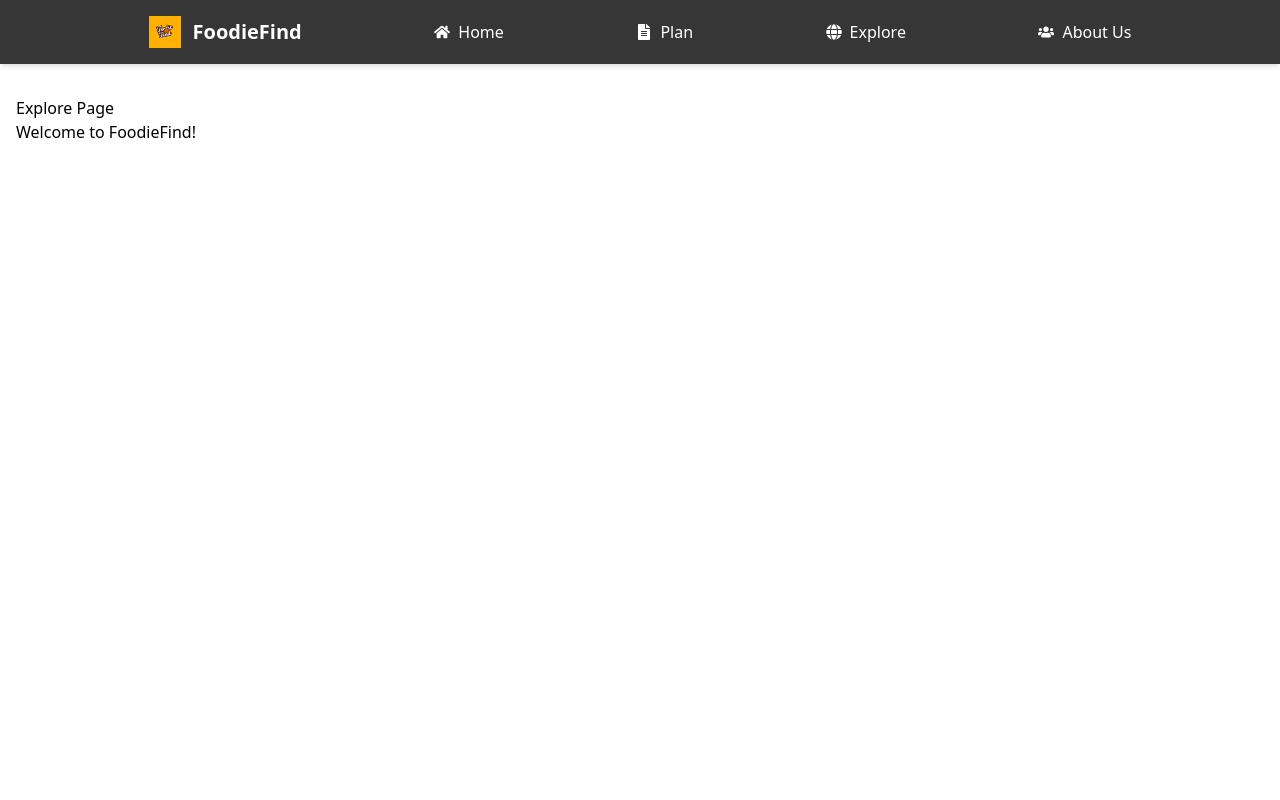
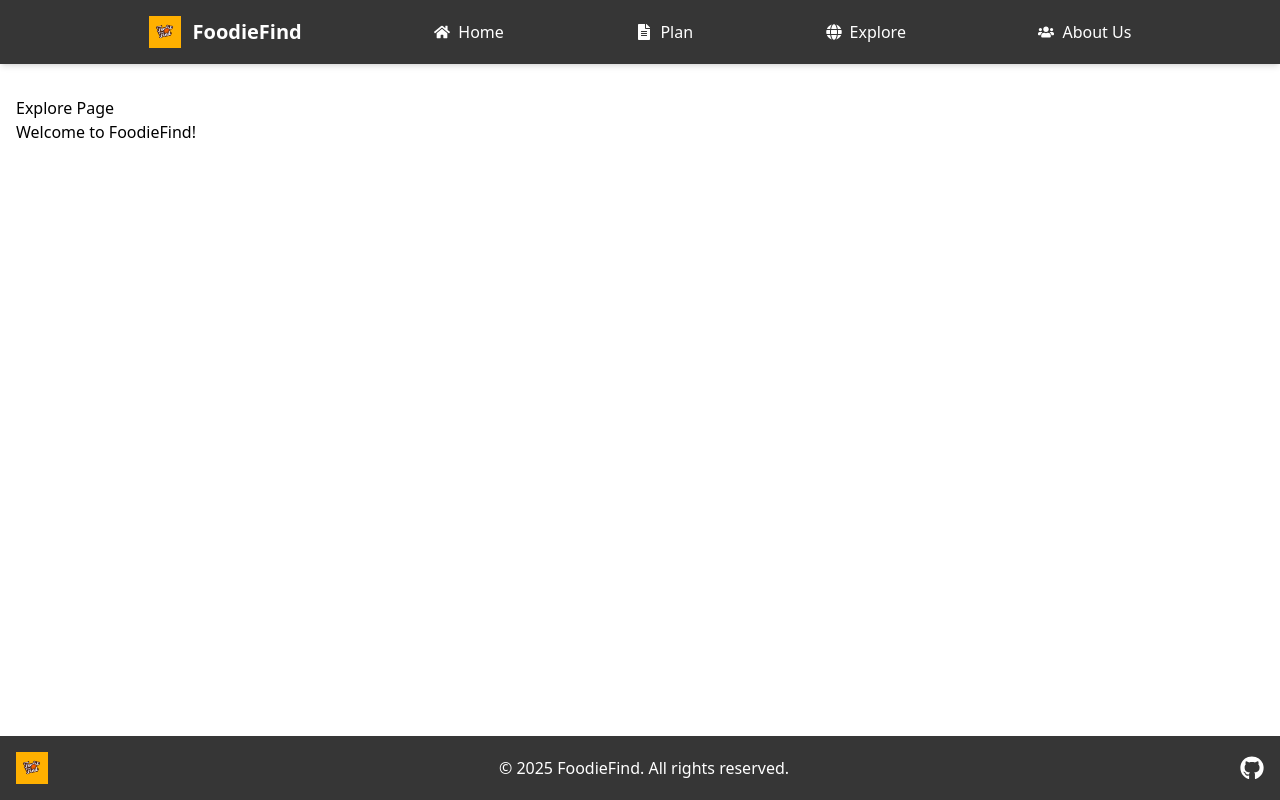
Before and after one commit to CMPT-276-SPRING-2025/final-project-12-woods, a React (Vite) app in the folder foodiefind/: page /explore in a window 1280 px wide. Built offline with nearby package versions, Linux system fonts and the light colour scheme.

Commit message:
added footer and optimized home page for the footer

```diff
--- a/foodiefind/src/App.jsx
+++ b/foodiefind/src/App.jsx
@@ -1,5 +1,5 @@
 import { BrowserRouter as Router, Routes, Route, Link } from 'react-router-dom';
-import { FaHome, FaGlobe, FaFileAlt, FaUsers } from 'react-icons/fa'; // Import icons
+import { FaHome, FaGlobe, FaFileAlt, FaUsers, FaGithub } from 'react-icons/fa';
 
 // Import your page components
 import Home from './pages/Home';
@@ -42,8 +42,8 @@ function App() {
           </div>
         </nav>
 
-        {/* Page content - add margin-top to account for fixed navbar */}
-        <div className="container mx-auto p-4 mt-20 flex-grow">
+        {/* Page content - add margin-top to account for fixed navbar and margin-bottom for footer spacing */}
+        <div className="container mx-auto p-4 mt-20 mb-8 flex-grow">
           <Routes>
             <Route path="/" element={<Home />} />
             <Route path="/plan" element={<Plan />} />
@@ -51,6 +51,31 @@ function App() {
             <Route path="/about" element={<About />} />
           </Routes>
         </div>
+
+        {/* Footer - Matching navigation bar style */}
+        <footer className="py-4 shadow-md w-full mt-auto" style={{ backgroundColor: '#363636' }}>
+          <div className="container mx-auto flex items-center justify-between px-4">
+            {/* Logo/Favicon */}
+            <div className="flex items-center">
+              <img src="src/assets/Foodie.png" alt="FoodieFind Logo" className="h-8 w-8" />
+            </div>
+
+            {/* Copyright text */}
+            <div className="text-white">
+              © 2025 FoodieFind. All rights reserved.
+            </div>
+
+            {/* GitHub button */}
+            <a
+              href="https://github.com/CMPT-276-SPRING-2025/final-project-12-woods"
+              target="_blank"
+              rel="noopener noreferrer"
+              className="!text-white hover:!text-orange-500 flex items-center"
+            >
+              <FaGithub className="text-2xl" />
+            </a>
+          </div>
+        </footer>
       </div>
     </Router>
   );
--- a/foodiefind/src/pages/Home.jsx
+++ b/foodiefind/src/pages/Home.jsx
@@ -1,5 +1,4 @@
-import React, { useState } from 'react';
-import { useEffect } from 'react';
+import React, { useState, useEffect } from 'react';
 import photo1 from '/src/assets/Home-images/Home-food-1.jpg';
 import photo2 from '/src/assets/Home-images/Home-food-2.jpg';
 import photo3 from '/src/assets/Home-images/Home-food-3.jpg';
@@ -111,7 +110,9 @@ function Home() {
   }, []);
 
   return (
-    <div className='max-w-[1400px] h-[780px] w-full m-auto py-16 px-4 relative group'>
+    <div className="flex flex-col space-y-8 pb-16">
+      {/* Slideshow Section */}
+      <div className='max-w-[1400px] h-[500px] w-full m-auto relative group'>
         {/* Background image */}
         <div
           style={{ backgroundImage: `url(${slides[currentIndex].url})` }}
@@ -146,10 +147,20 @@ function Home() {
             </div>
           ))}
         </div>
+      </div>
 
-      <h1>Find your next favorite spot!</h1>
-      <p>Checkout the hidden gems</p>
-      <div id="map" style={{ height: "600px", width: "100%" }}></div>
+      {/* Welcome Text */}
+      <div className="text-center">
+        <h1 className="text-3xl font-bold mb-2">Find your next favorite spot!</h1>
+        <p className="text-lg mb-6">Checkout the hidden gems</p>
+      </div>
+
+      {/* Map Section - Reduced height and added margin-bottom */}
+      <div
+        id="map"
+        className="rounded-lg shadow-lg mb-12"
+        style={{ height: "500px", width: "100%" }}
+      ></div>
     </div>
   );
 }
```
Lines whose indentation alone changed are shown as unchanged.
